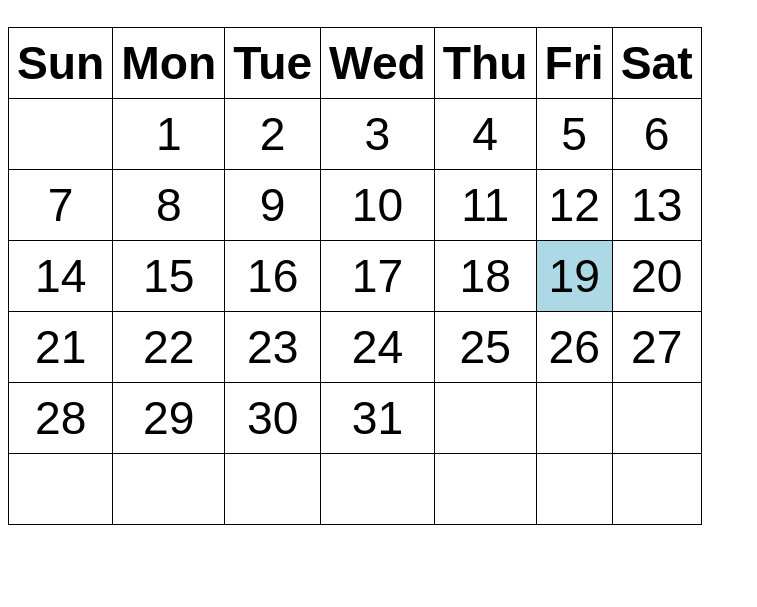
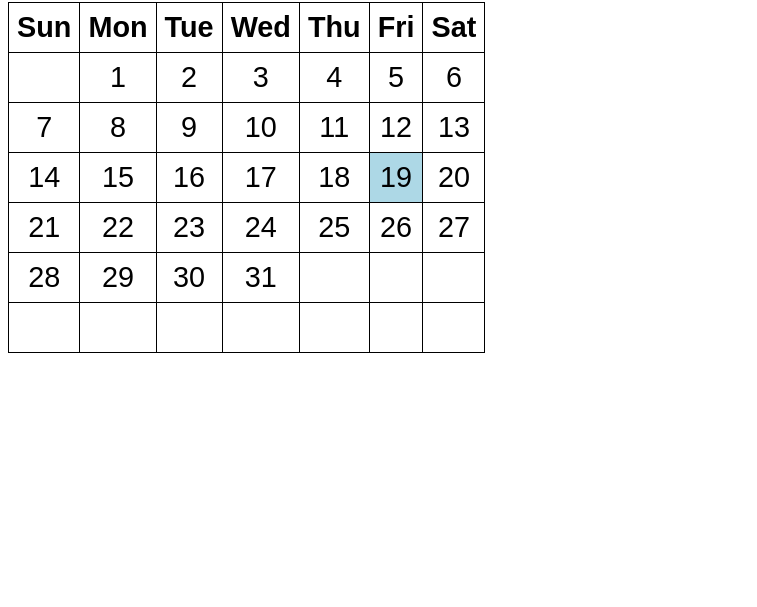
Before and after one commit to velk49/calendar, a plain HTML site: page index.html in a window 1280 px wide. Shown: the part 193-800 px from the top of the page, without its empty margins (0-757 px from the left). Drawn offline with Linux system fonts and the light colour scheme.

Commit message:
Update index.html

```diff
--- a/index.html
+++ b/index.html
@@ -5,7 +5,7 @@
   <title>Simple Calendar</title>
   <style>
     html {
-      font-size: 1.7em;
+      font-size: 1.5em;
       font-family: arial;
     }
     table {
@@ -15,7 +15,7 @@
       border: 1px solid black;
       padding: 8px;
       text-align: center;
-      font-size: 1.7em;
+      font-size: 1.2em;
     }
     .current-day {
       background-color: lightblue;
```
